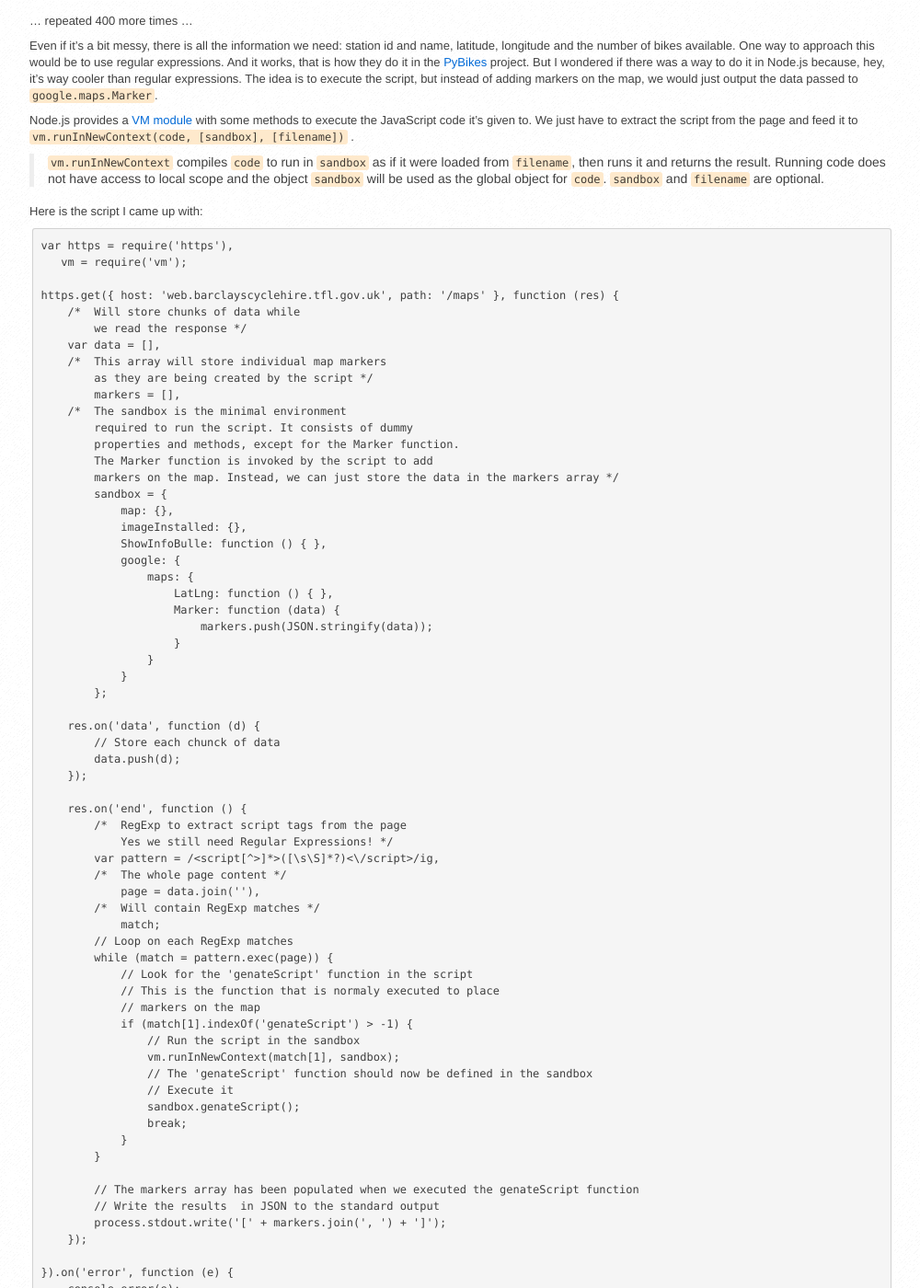
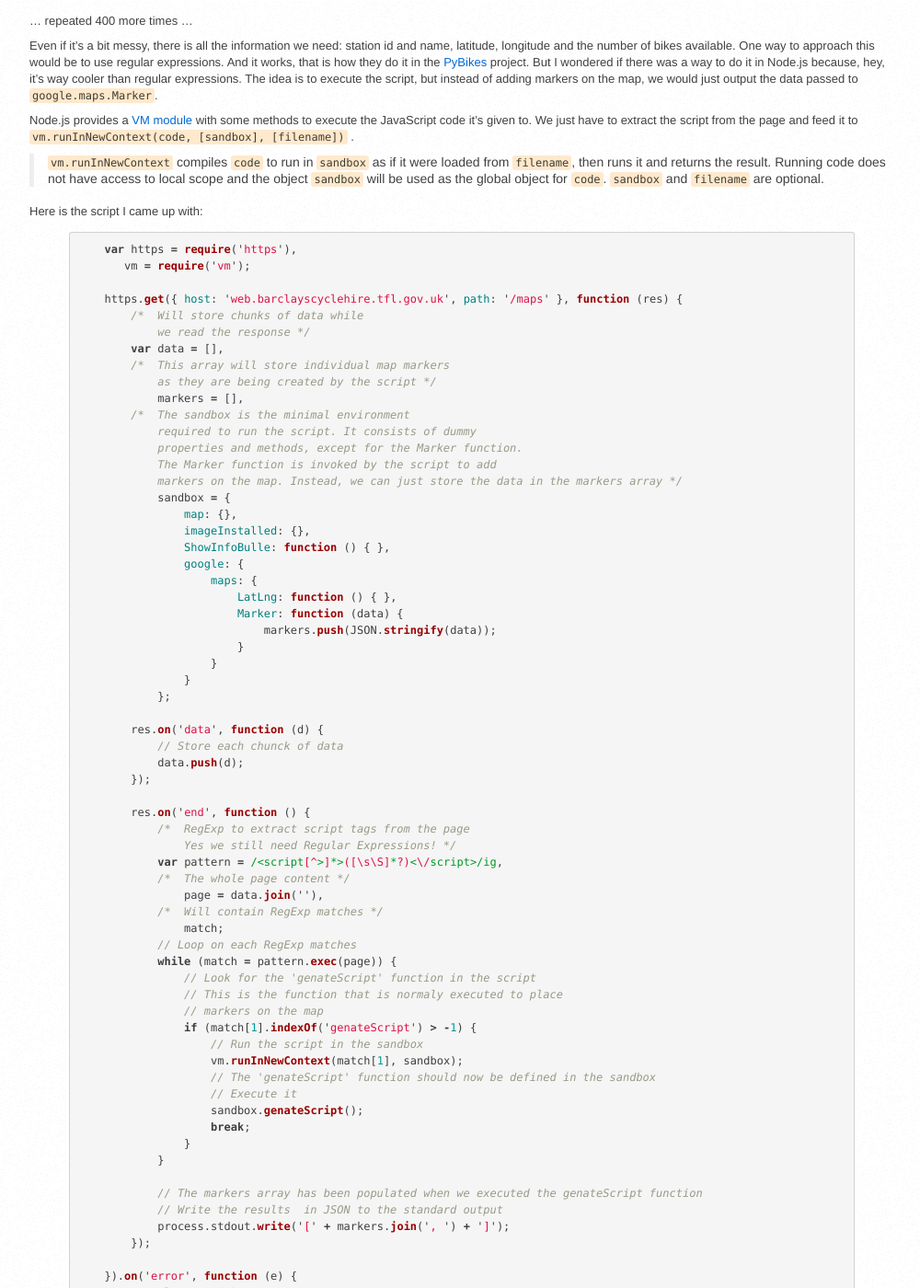
Before and after one commit to Costo/costo.github.io, a Jekyll site: the page built from _posts/2012-01-08-using-node-js-to-extract-data.md, in a window 1280 px wide and 1400 px high, scrolled down 834 px. Shown: the whole window at 92% size, without its empty margins (138-1138 px from the left). Built offline with Jekyll 4.4.1, drawn with Linux system fonts in a browser that asks for light colours; nearby versions of some CDN libraries; some of the changed text lies outside the part shown.

Commit message:
syntax highlighting test 2

```diff
--- a/_posts/2012-01-08-using-node-js-to-extract-data.md
+++ b/_posts/2012-01-08-using-node-js-to-extract-data.md
@@ -60,6 +60,8 @@ Node.js provides a [VM module][vm] with some methods to execute the JavaScript c
 [vm]: http://nodejs.org/docs/latest/api/vm.html
 
 Here is the script I came up with:
+
+{% highlight javascript %}
 
     var https = require('https'),
        vm = require('vm');
@@ -127,6 +129,8 @@ Here is the script I came up with:
         console.error(e);
     });
 
+{% endhighlight %}
+
 And that's all!
 Run <code>node script.js</code> and it outputs an array of 400+ stations.
 
```
